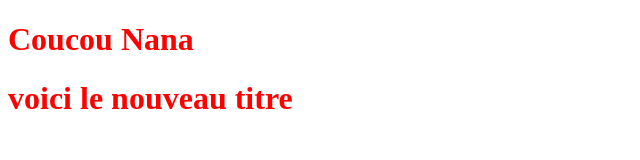
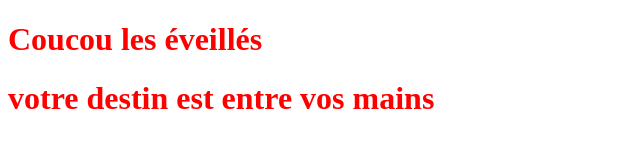
Before and after one commit to MoutonStudio/OpenclassroomsProject, a plain HTML site: page index.html in a window 1280 px wide. Shown: the whole page, without its empty margins (0-640 px from the left). Drawn offline with Linux system fonts and the light colour scheme.

Commit message:
modif index.html pour éveillés

```diff
--- a/index.html
+++ b/index.html
@@ -5,7 +5,7 @@
    <link rel="stylesheet" type="text/css" href="styles.css">
 </head>
 <body>
-   <h1>Coucou Nana</h1>
-   <h1>voici le nouveau titre</h1>
+   <h1>Coucou les éveillés</h1>
+   <h1>votre destin est entre vos mains</h1>
 </body>
 </html>
```
